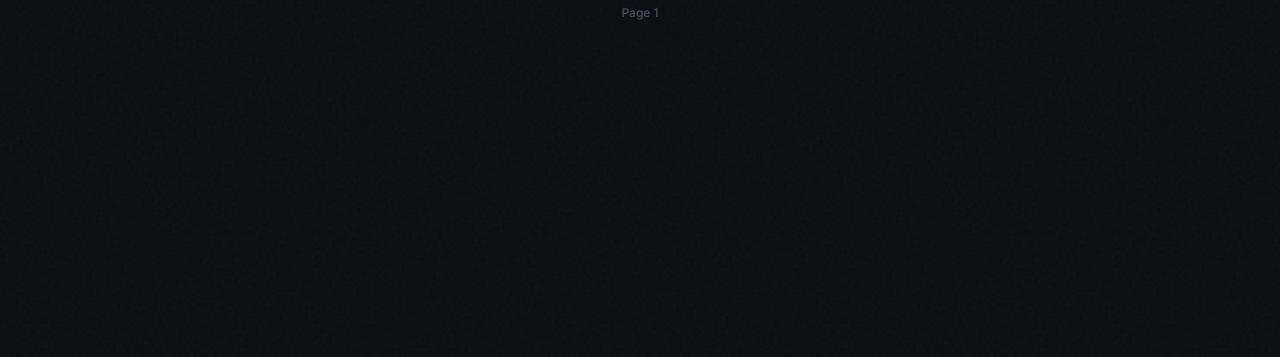
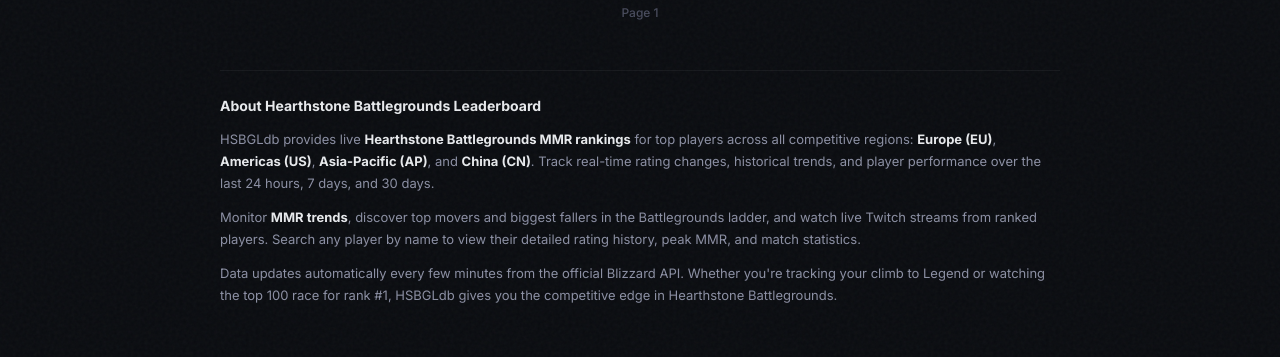
Before and after one commit to ArKmatty/HSBGLdb, a Next.js app: page / in a window 1280 px wide. Shown: the part 436-793 px from the top of the page. Built offline with nearby package versions, Linux system fonts and the light colour scheme; no server answers; the database is empty.

Commit message:
Add SEO-friendly description section to homepage

```diff
--- a/app/page.tsx
+++ b/app/page.tsx
@@ -192,6 +192,24 @@
             </Link>
           )}
         </nav>
+
+        {/* SEO description section */}
+        <section style={{ marginTop: 48, paddingTop: 24, borderTop: '1px solid var(--border-dim)' }}>
+          <h2 style={{ fontSize: 14, fontWeight: 700, color: 'var(--text-primary)', marginBottom: 12 }}>
+            About Hearthstone Battlegrounds Leaderboard
+          </h2>
+          <div style={{ fontSize: 13, color: 'var(--text-secondary)', lineHeight: 1.7 }}>
+            <p style={{ marginBottom: 12 }}>
+              HSBGLdb provides live <strong style={{ color: 'var(--text-primary)' }}>Hearthstone Battlegrounds MMR rankings</strong> for top players across all competitive regions: <strong style={{ color: 'var(--text-primary)' }}>Europe (EU)</strong>, <strong style={{ color: 'var(--text-primary)' }}>Americas (US)</strong>, <strong style={{ color: 'var(--text-primary)' }}>Asia-Pacific (AP)</strong>, and <strong style={{ color: 'var(--text-primary)' }}>China (CN)</strong>. Track real-time rating changes, historical trends, and player performance over the last 24 hours, 7 days, and 30 days.
+            </p>
+            <p style={{ marginBottom: 12 }}>
+              Monitor <strong style={{ color: 'var(--text-primary)' }}>MMR trends</strong>, discover top movers and biggest fallers in the Battlegrounds ladder, and watch live Twitch streams from ranked players. Search any player by name to view their detailed rating history, peak MMR, and match statistics.
+            </p>
+            <p style={{ marginBottom: 0 }}>
+              Data updates automatically every few minutes from the official Blizzard API. Whether you're tracking your climb to Legend or watching the top 100 race for rank #1, HSBGLdb gives you the competitive edge in Hearthstone Battlegrounds.
+            </p>
+          </div>
+        </section>
       </div>
       <ScrollToTop />
     </main>
```
